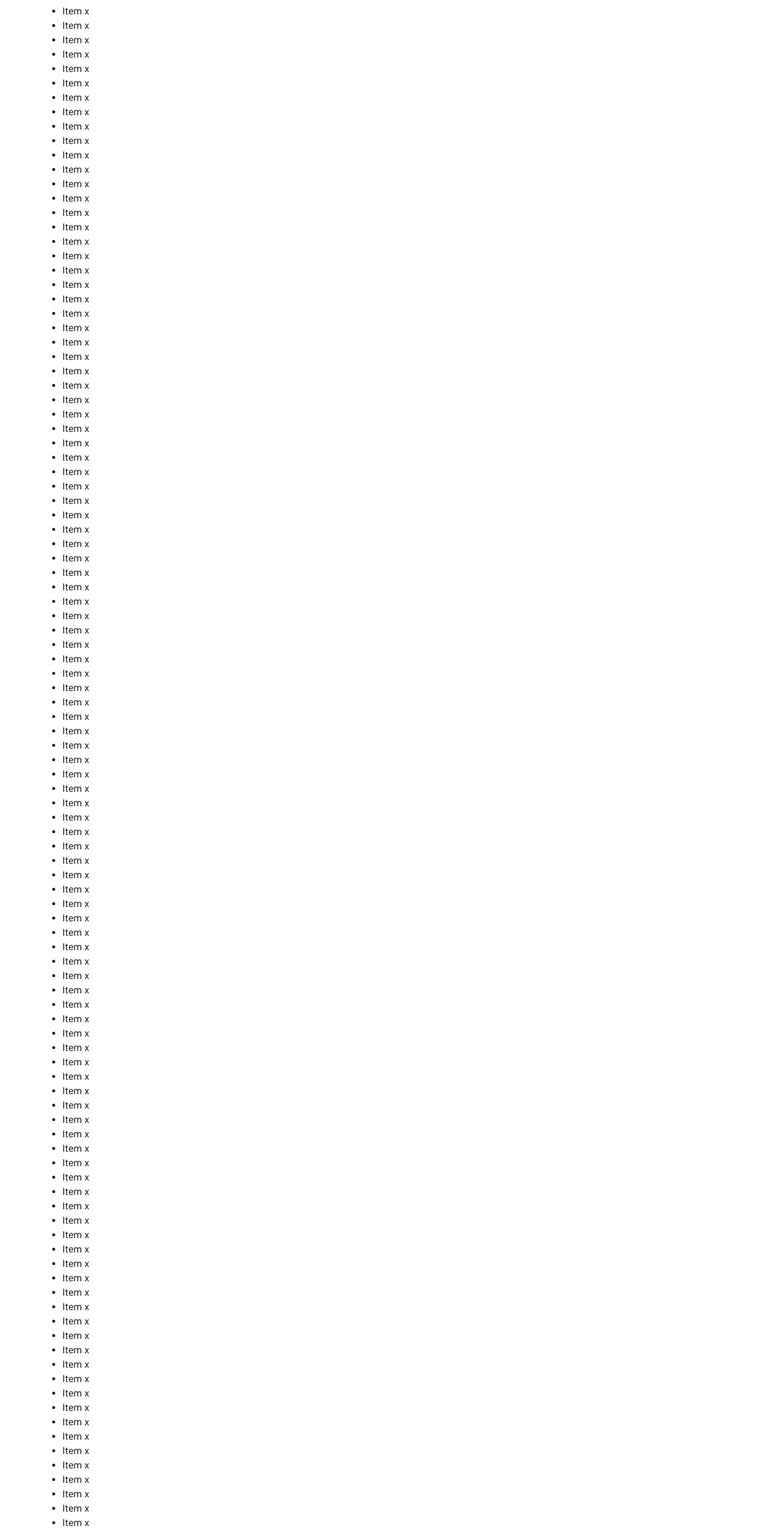
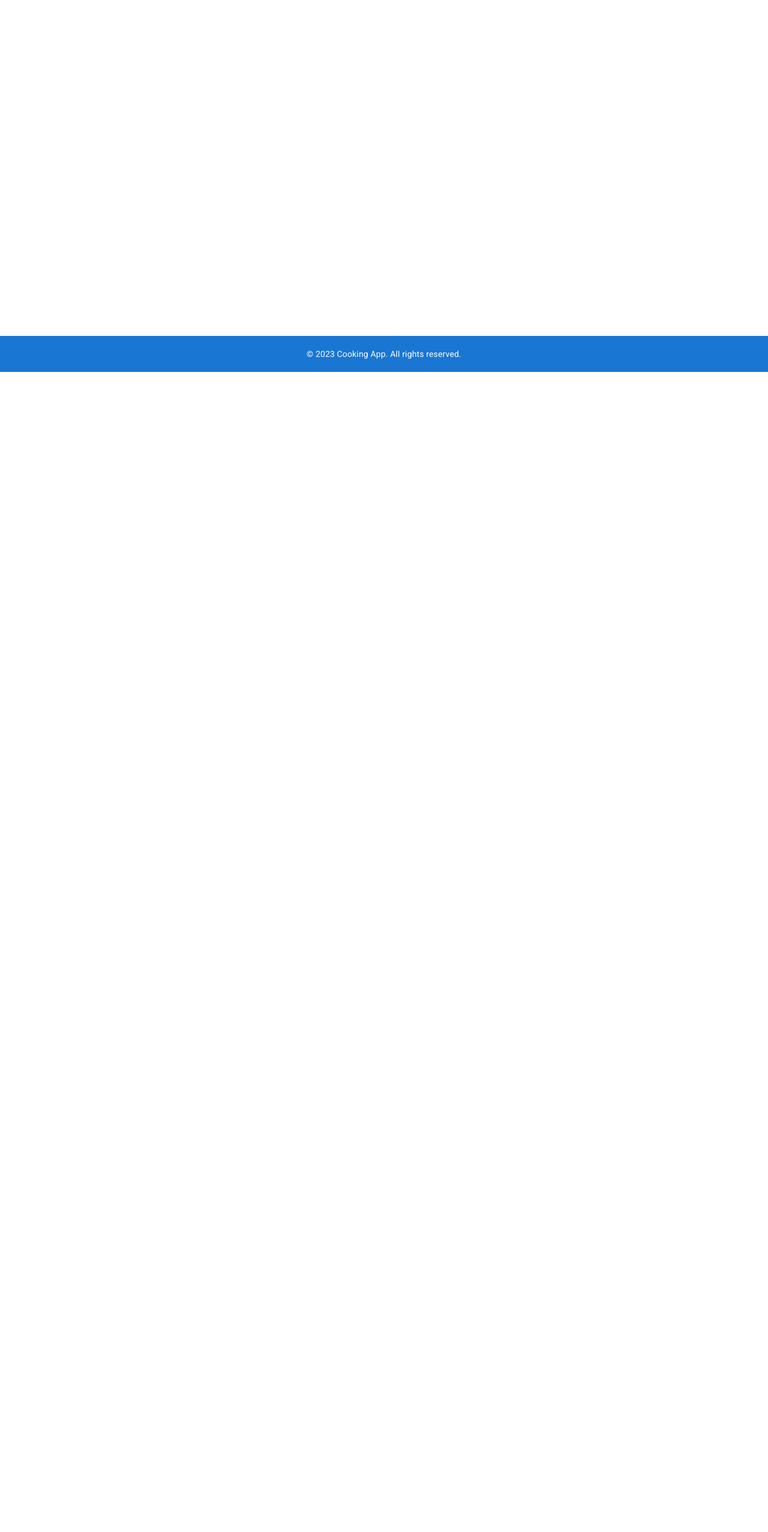
Before and after one commit to olegskrivko/recipes, a React (Create React App) app: page / in a window 1280 px wide. Shown: the part 180-2734 px from the top of the page at 60% size. After the commit the page ends 800 px from the top, so only its background shows below. Built offline with nearby package versions, Linux system fonts and the light colour scheme.

Commit message:
fix recipe details

```diff
--- a/src/pages/Home.js
+++ b/src/pages/Home.js
@@ -59,144 +59,6 @@ const Home = () => {
       <h1>Home page</h1>
       {/* <h1 style={{ textAlign: "center" }}>Recent recipes</h1>
       <RecipeList recipes={recipes} /> */}
-      <ul>
-        <li>Item x</li>
-        <li>Item x</li>
-        <li>Item x</li>
-        <li>Item x</li>
-        <li>Item x</li>
-        <li>Item x</li>
-        <li>Item x</li>
-        <li>Item x</li>
-        <li>Item x</li>
-        <li>Item x</li>
-        <li>Item x</li>
-        <li>Item x</li>
-        <li>Item x</li>
-        <li>Item x</li>
-        <li>Item x</li>
-        <li>Item x</li>
-        <li>Item x</li>
-        <li>Item x</li>
-        <li>Item x</li>
-        <li>Item x</li>
-        <li>Item x</li>
-        <li>Item x</li>
-        <li>Item x</li>
-        <li>Item x</li>
-        <li>Item x</li>
-        <li>Item x</li>
-        <li>Item x</li>
-        <li>Item x</li>
-        <li>Item x</li>
-        <li>Item x</li>
-        <li>Item x</li>
-        <li>Item x</li>
-        <li>Item x</li>
-        <li>Item x</li>
-        <li>Item x</li>
-        <li>Item x</li>
-        <li>Item x</li>
-        <li>Item x</li>
-        <li>Item x</li>
-        <li>Item x</li>
-        <li>Item x</li>
-        <li>Item x</li>
-        <li>Item x</li>
-        <li>Item x</li>
-        <li>Item x</li>
-        <li>Item x</li>
-        <li>Item x</li>
-        <li>Item x</li>
-        <li>Item x</li>
-        <li>Item x</li>
-        <li>Item x</li>
-        <li>Item x</li>
-        <li>Item x</li>
-        <li>Item x</li>
-        <li>Item x</li>
-        <li>Item x</li>
-        <li>Item x</li>
-        <li>Item x</li>
-        <li>Item x</li>
-        <li>Item x</li>
-        <li>Item x</li>
-        <li>Item x</li>
-        <li>Item x</li>
-        <li>Item x</li>
-        <li>Item x</li>
-        <li>Item x</li>
-        <li>Item x</li>
-        <li>Item x</li>
-        <li>Item x</li>
-        <li>Item x</li>
-        <li>Item x</li>
-        <li>Item x</li>
-        <li>Item x</li>
-        <li>Item x</li>
-        <li>Item x</li>
-        <li>Item x</li>
-        <li>Item x</li>
-        <li>Item x</li>
-        <li>Item x</li>
-        <li>Item x</li>
-        <li>Item x</li>
-        <li>Item x</li>
-        <li>Item x</li>
-        <li>Item x</li>
-        <li>Item x</li>
-        <li>Item x</li>
-        <li>Item x</li>
-        <li>Item x</li>
-        <li>Item x</li>
-        <li>Item x</li>
-        <li>Item x</li>
-        <li>Item x</li>
-        <li>Item x</li>
-        <li>Item x</li>
-        <li>Item x</li>
-        <li>Item x</li>
-        <li>Item x</li>
-        <li>Item x</li>
-        <li>Item x</li>
-        <li>Item x</li>
-        <li>Item x</li>
-        <li>Item x</li>
-        <li>Item x</li>
-        <li>Item x</li>
-        <li>Item x</li>
-        <li>Item x</li>
-        <li>Item x</li>
-        <li>Item x</li>
-        <li>Item x</li>
-        <li>Item x</li>
-        <li>Item x</li>
-        <li>Item x</li>
-        <li>Item x</li>
-        <li>Item x</li>
-        <li>Item x</li>
-        <li>Item x</li>
-        <li>Item x</li>
-        <li>Item x</li>
-        <li>Item x</li>
-        <li>Item x</li>
-        <li>Item x</li>
-        <li>Item x</li>
-        <li>Item x</li>
-        <li>Item x</li>
-        <li>Item x</li>
-        <li>Item x</li>
-        <li>Item x</li>
-        <li>Item x</li>
-        <li>Item x</li>
-        <li>Item x</li>
-        <li>Item x</li>
-        <li>Item x</li>
-        <li>Item x</li>
-        <li>Item x</li>
-        <li>Item x</li>
-        <li>Item x</li>
-      </ul>
     </div>
   );
 };
--- a/src/pages/RecipeDetails.js
+++ b/src/pages/RecipeDetails.js
@@ -1,10 +1,15 @@
 import { useEffect, useState } from "react";
 import { useParams } from "react-router-dom";
+
+import { Link } from "react-router-dom";
+import Card from "@mui/material/Card";
+import CardContent from "@mui/material/CardContent";
+import Typography from "@mui/material/Typography";
+import { Button, CardActionArea, CardActions } from "@mui/material";
+import CardMedia from "@mui/material/CardMedia";
+import Grid from "@mui/material/Grid";
+import Container from "@mui/material/Container";
 // import RecipeCard from "../components/RecipeCard";
-// import { Link } from "react-router-dom";
-// import Card from "@mui/material/Card";
-// import CardContent from "@mui/material/CardContent";
-// import Typography from "@mui/material/Typography";
 
 const RecipeDetails = () => {
   const { recipeId } = useParams();
@@ -35,11 +40,21 @@ const RecipeDetails = () => {
   };
 
   return (
-    <div>
+    <Grid container spacing={3}>
+      <Grid item xs={12} sm={8} md={8} lg={8}>
         {recipe ? (
-        <>
-          {/* <RecipeCard /> */}
-          <h2>{recipe.title}</h2>
+          <Card>
+            <CardContent>
+              <Typography
+                style={{
+                  fontSize: "1.5rem",
+                  fontWeight: "700",
+                  textAlign: "center",
+                }}
+              >
+                {recipe.title}
+              </Typography>
+              {/* <h2>{recipe.title}</h2> */}
 
               <img src={recipe.image} alt={recipe.title} />
               <div dangerouslySetInnerHTML={createMarkup(recipe.summary)} />
@@ -60,11 +75,17 @@ const RecipeDetails = () => {
                 ))}
               </ul>
               {/* Display other details of the recipe */}
-        </>
+            </CardContent>
+          </Card>
         ) : (
+          <Card>
+            <CardContent>
               <p>Loading...</p>
+            </CardContent>
+          </Card>
         )}
-    </div>
+      </Grid>
+    </Grid>
   );
 };
 
```
Lines whose indentation alone changed are shown as unchanged.
